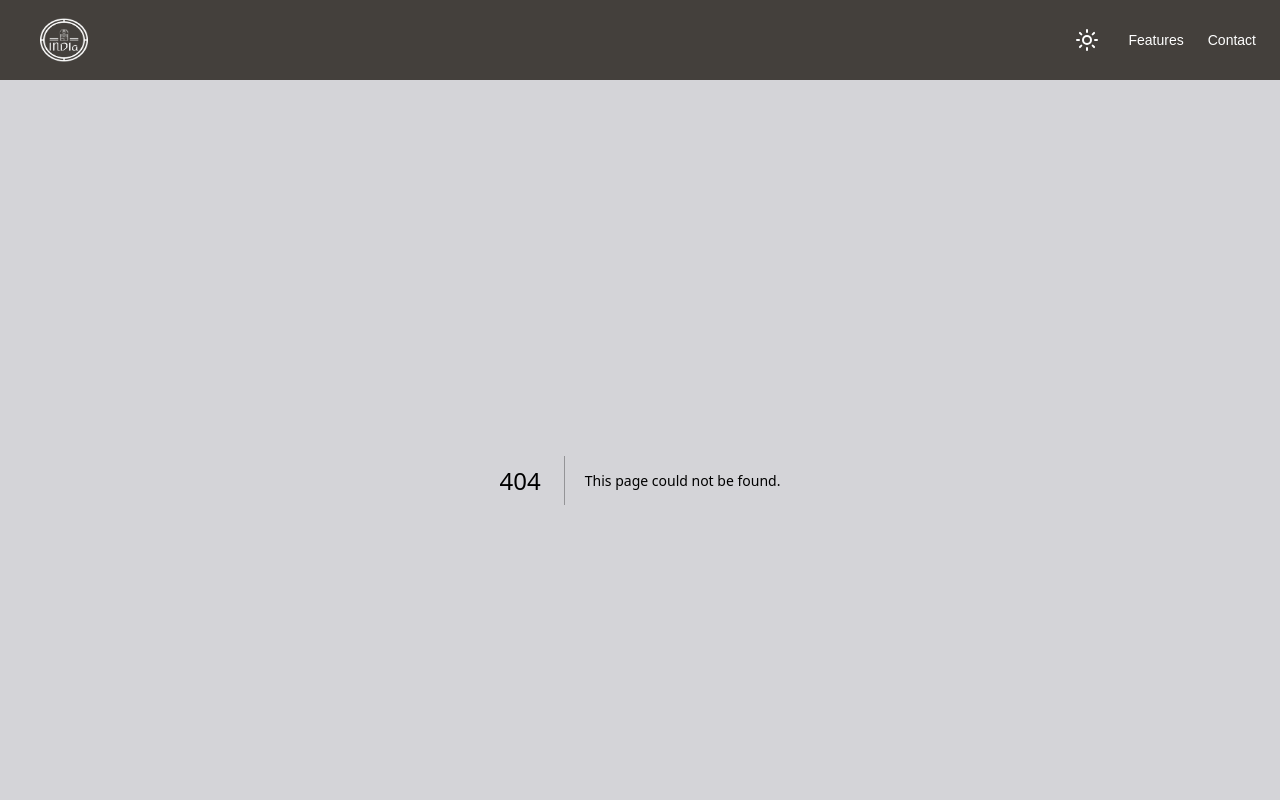
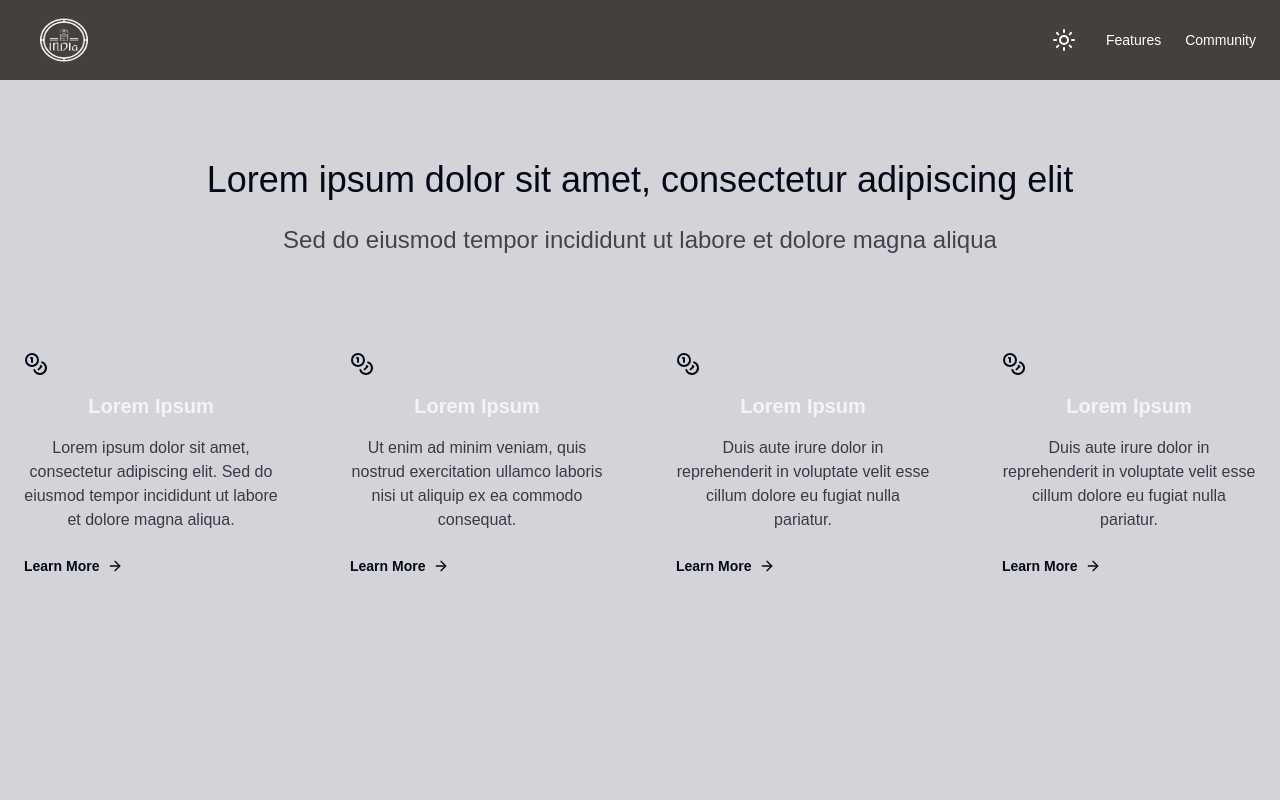
Before and after one commit to onlinejudge95/INDI-Dashboard, a Next.js app: page /community in a window 1280 px wide. Before the commit this address had no page. Shown: the top 800 px of the page. Built offline with nearby package versions, Linux system fonts and the light colour scheme.

Commit message:
Adds community section with dummy content (#5)

```diff
--- /dev/null
+++ b/app/community/page.tsx
@@ -0,0 +1,89 @@
+'use client';
+
+import { ArrowRight, Coins } from 'lucide-react';
+import Balancer from 'react-wrap-balancer';
+
+import CommunityText from './types';
+import Link from 'next/link';
+
+const Community = () => {
+  const communityText: CommunityText[] = [
+    {
+      icon: <Coins className='h-6 w-6' />,
+      title: 'Lorem Ipsum',
+      description:
+        'Lorem ipsum dolor sit amet, consectetur adipiscing elit. Sed do eiusmod tempor incididunt ut labore et dolore magna aliqua.',
+      href: '/',
+      cta: 'Learn More',
+    },
+    {
+      icon: <Coins className='h-6 w-6' />,
+      title: 'Lorem Ipsum',
+      description:
+        'Ut enim ad minim veniam, quis nostrud exercitation ullamco laboris nisi ut aliquip ex ea commodo consequat.',
+      href: '/',
+      cta: 'Learn More',
+    },
+    {
+      icon: <Coins className='h-6 w-6' />,
+      title: 'Lorem Ipsum',
+      description:
+        'Duis aute irure dolor in reprehenderit in voluptate velit esse cillum dolore eu fugiat nulla pariatur.',
+      href: '/',
+      cta: 'Learn More',
+    },
+    {
+      icon: <Coins className='h-6 w-6' />,
+      title: 'Lorem Ipsum',
+      description:
+        'Duis aute irure dolor in reprehenderit in voluptate velit esse cillum dolore eu fugiat nulla pariatur.',
+      href: '/',
+      cta: 'Learn More',
+    },
+  ];
+
+  return (
+    <section className='border-b min-h-screen'>
+      <div className='not-prose'>
+        <div className='flex flex-col gap-6 items-center text-center mt-20'>
+          <h3 className='text-4xl'>
+            <Balancer>
+              Lorem ipsum dolor sit amet, consectetur adipiscing elit
+            </Balancer>
+          </h3>
+          <h4 className='text-2xl font-light opacity-70'>
+            <Balancer>
+              Sed do eiusmod tempor incididunt ut labore et dolore magna aliqua
+            </Balancer>
+          </h4>
+          <div className='mt-6 grid gap-6 md:mt-12 md:grid-cols-4'>
+            {communityText.map(
+              ({ icon, title, description, href, cta }, index) => (
+                <Link
+                  href={`${href}`}
+                  key={index}
+                  className='flex flex-col justify-between gap-6 round-lg brder p-6 transition-all hover:mt-2 hover:mb-4'
+                >
+                  <div className='grid gap-4'>
+                    {icon}
+                    <h4 className='font-bold text-xl text-secondary'>
+                      {title}
+                    </h4>
+                    <p className='text-base opacity-75'>{description}</p>
+                  </div>
+                  {cta && (
+                    <div className='flex h-fit items-center text-sm font-semibold'>
+                      <p>{cta}</p> <ArrowRight className='ml-2 h-4 w-4' />
+                    </div>
+                  )}
+                </Link>
+              ),
+            )}
+          </div>
+        </div>
+      </div>
+    </section>
+  );
+};
+
+export default Community;
--- /dev/null
+++ b/app/community/types.ts
@@ -0,0 +1,9 @@
+type CommunityText = {
+  icon: JSX.Element;
+  title: string;
+  description: string;
+  href?: string;
+  cta?: string;
+};
+
+export default CommunityText;
--- a/app/features/page.tsx
+++ b/app/features/page.tsx
@@ -28,7 +28,7 @@ const Features = () => {
   ];
 
   return (
-    <section id='features' className='border-b min-h-screen'>
+    <section className='border-b min-h-screen'>
       <div className='not-prose'>
         <div className='flex flex-col gap-6 items-center text-center mt-20'>
           <h3 className='text-4xl'>
@@ -44,7 +44,7 @@ const Features = () => {
           <div className='mt-6 grid gap-6 md:mt-12 md:grid-cols-3'>
             {featureText.map(({ icon, title, description }, index) => (
               <div
-                className='flex flex-col gap-4 mx-10 bg-slate-200 text-secondary'
+                className='flex flex-col gap-4 mx-10 text-primary'
                 key={index}
               >
                 {icon}
--- a/app/page.tsx
+++ b/app/page.tsx
@@ -10,7 +10,7 @@ import { Button } from '@/components/ui/button';
 
 const Hero = () => {
   return (
-    <section id='hero' className='border-b min-h-screen'>
+    <section className='border-b min-h-screen'>
       <div className='flex flex-col items-center text-center mt-8'>
         <Image
           src={Logo}
--- a/components/navigationMenu.tsx
+++ b/components/navigationMenu.tsx
@@ -34,11 +34,11 @@ const NavigationMenu = () => {
               Features
             </Link>
             <Link
-              href='#contact'
+              href='/community'
               className='flex w-full items-center py-2 text-lg font-semibold'
               prefetch={false}
             >
-              Contact
+              Community
             </Link>
           </div>
         </SheetContent>
@@ -59,11 +59,11 @@ const NavigationMenu = () => {
             Features
           </Link>
           <Link
-            href='#contact'
+            href='/community'
             className='text-sm font-medium hover:underline underline-offset-4'
             prefetch={false}
           >
-            Contact
+            Community
           </Link>
         </nav>
       </div>
```
Also changed, not shown: 2 other files (tests, documents, lock files or other folders).
